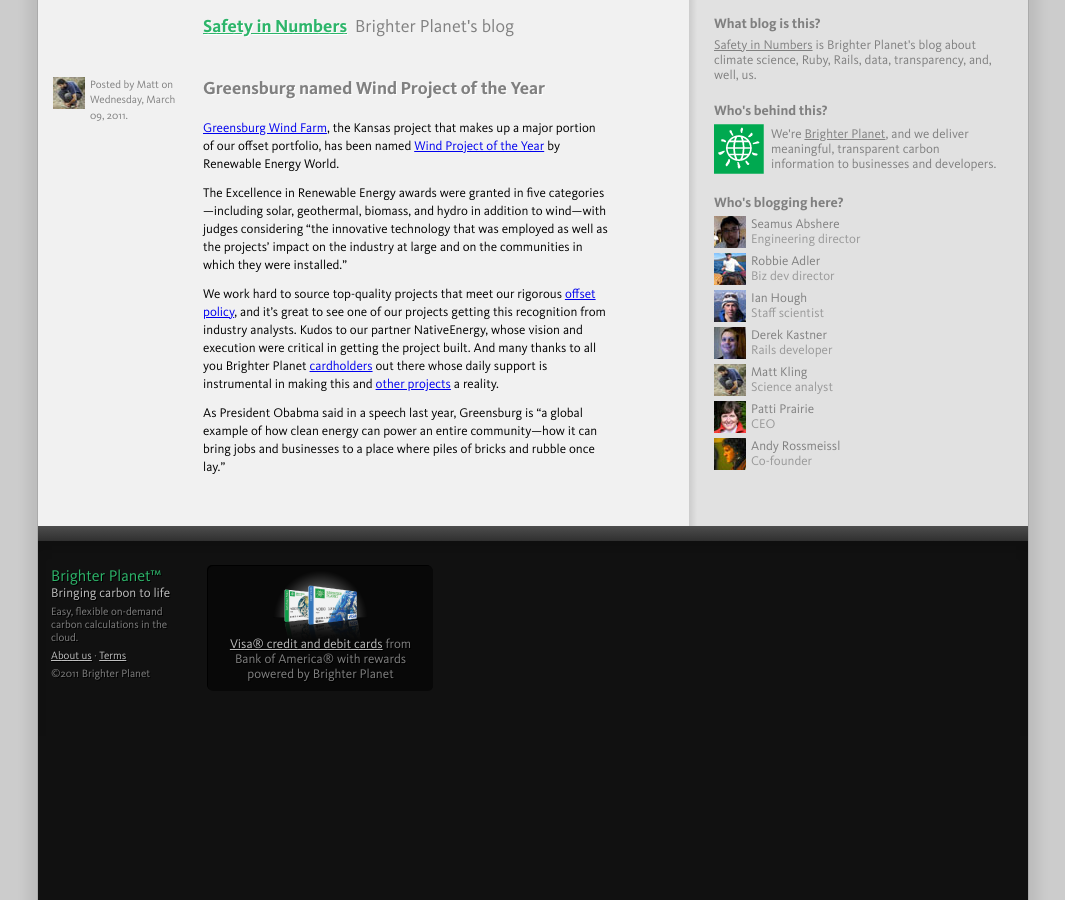
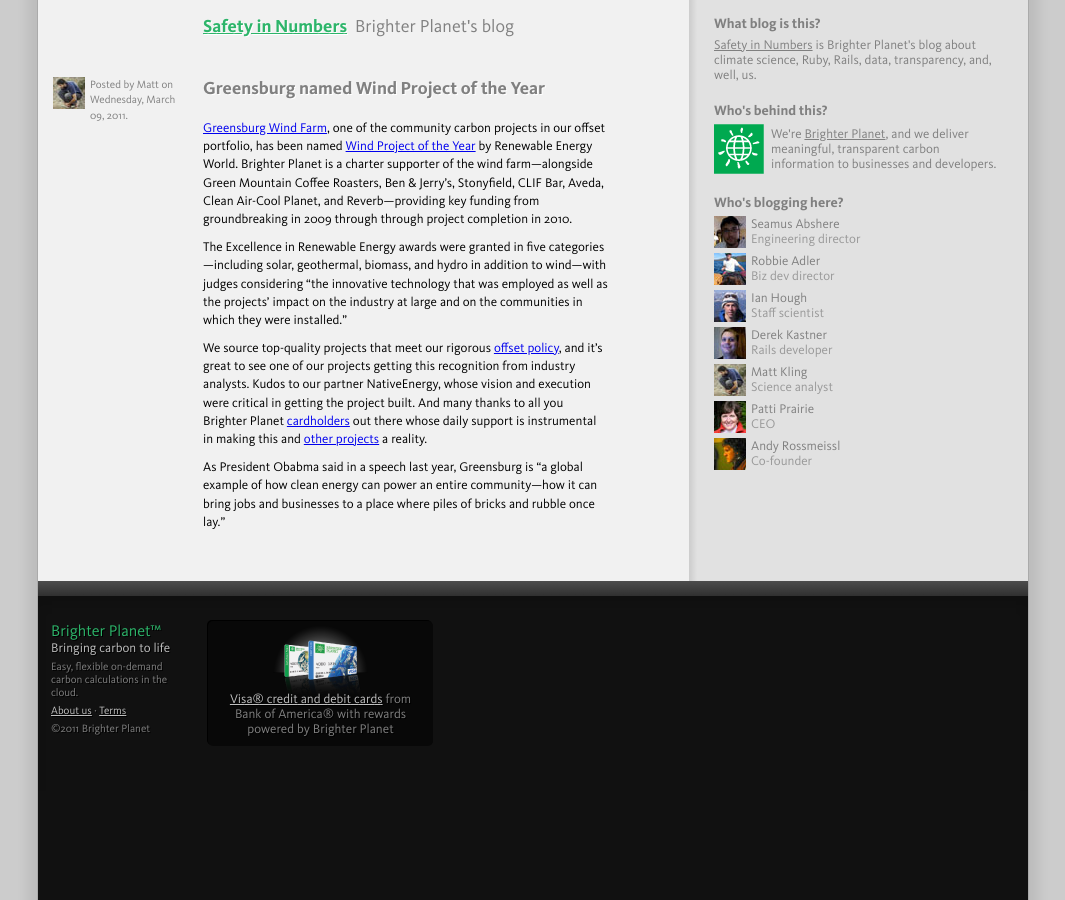
Before and after one commit to faradayio/numbers, a Jekyll site: the page built from _posts/2011-03-09-greensburg-named-wind-project-of-the-year.markdown, in a window 1280 px wide. Shown: the whole page, without its empty margins (107-1172 px from the left). Built offline with Jekyll 4.4.1, drawn with Linux system fonts in a browser that asks for light colours; some web fonts are replaced; comment, search, counter and statistics services are not loaded.

Commit message:
pp edits

```diff
--- a/_posts/2011-03-09-greensburg-named-wind-project-of-the-year.markdown
+++ b/_posts/2011-03-09-greensburg-named-wind-project-of-the-year.markdown
@@ -5,10 +5,10 @@
 categories: company
 ---
 
-[Greensburg Wind Farm](http://brighterplanet.com/projects/19-greensburg-wind-farm), the Kansas project that makes up a major portion of our offset portfolio, has been named [Wind Project of the Year](http://brighterplanet.com/projects/19-greensburg-wind-farm) by Renewable Energy World.
+[Greensburg Wind Farm](http://brighterplanet.com/projects/19-greensburg-wind-farm), one of the community carbon projects in our offset portfolio, has been named [Wind Project of the Year](http://www.renewableenergyworld.com/rea/news/article/2011/03/2011-excellence-in-renewable-energy-awards-projects-of-the-year) by Renewable Energy World. Brighter Planet is a charter supporter of the wind farm---alongside Green Mountain Coffee Roasters, Ben & Jerry's, Stonyfield, CLIF Bar, Aveda, Clean Air-Cool Planet, and Reverb---providing key funding from groundbreaking in 2009 through through project completion in 2010.
 
 The Excellence in Renewable Energy awards were granted in five categories---including solar, geothermal, biomass, and hydro in addition to wind---with judges considering "the innovative technology that was employed as well as the projects' impact on the industry at large and on the communities in which they were installed."
 
-We work hard to source top-quality projects that meet our rigorous [offset policy](http://brighterplanet.com/pdfs/terms/Brighter_Planet-Carbon_Offset_Policy.pdf), and it's great to see one of our projects getting this recognition from industry analysts. Kudos to our partner NativeEnergy, whose vision and execution were critical in getting the project built. And many thanks to all you Brighter Planet [cardholders](http://giving.bankofamerica.com/brighterplanet?cm_mmc=DEP-Affinity-_-brighterplanet-PAR-_-DA05LT005Y_partnersite_BrighterPlanet_ABE_Productlink-_-MyExpression) out there whose daily support is instrumental in making this and [other projects](http://brighterplanet.com/projects) a reality.
+We source top-quality projects that meet our rigorous [offset policy](http://brighterplanet.com/pdfs/terms/Brighter_Planet-Carbon_Offset_Policy.pdf), and it's great to see one of our projects getting this recognition from industry analysts. Kudos to our partner NativeEnergy, whose vision and execution were critical in getting the project built. And many thanks to all you Brighter Planet [cardholders](http://giving.bankofamerica.com/brighterplanet?cm_mmc=DEP-Affinity-_-brighterplanet-PAR-_-DA05LT005Y_partnersite_BrighterPlanet_ABE_Productlink-_-MyExpression) out there whose daily support is instrumental in making this and [other projects](http://brighterplanet.com/projects) a reality.
 
 As President Obabma said in a speech last year, Greensburg is "a global example of how clean energy can power an entire community---how it can bring jobs and businesses to a place where piles of bricks and rubble once lay."
```
